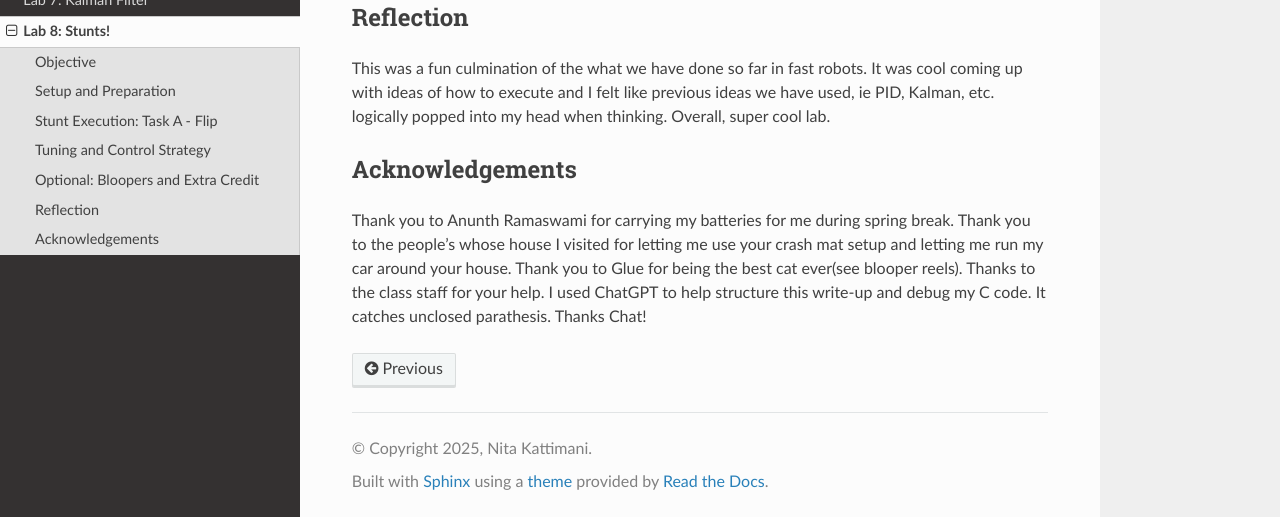
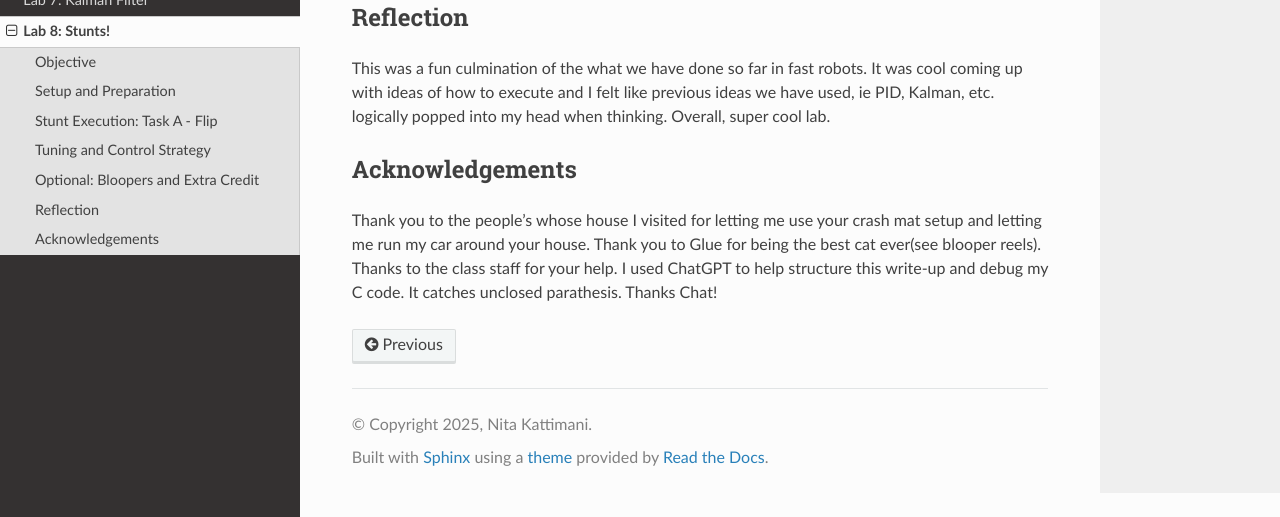
Before and after one commit to nskatti1/Fast-Robots, a Sphinx documentation site: the page built from docs/lab8.rst, in a window 1280 px wide and 900 px high, scrolled down 3994 px, cut to the strip 383-900 px from the top of the window. Built offline with Sphinx 7.4.7 and the Read the Docs theme 3.1.0, drawn with Linux system fonts in a browser that asks for light colours; pages that are not in the unit, such as notebooks, are missing from menus.

Commit message:
Update lab8.rst

```diff
--- a/docs/lab8.rst
+++ b/docs/lab8.rst
@@ -97,7 +97,6 @@ This was a fun culmination of the what we have done so far in fast robots. It wa
 Acknowledgements
 -----------------------------
 
-Thank you to Anunth Ramaswami for carrying my batteries for me during spring break.
 Thank you to the people's whose house I visited for letting me use your crash mat setup and letting me run my car around your house.
 Thank you to Glue for being the best cat ever(see blooper reels).
 Thanks to the class staff for your help.
```
